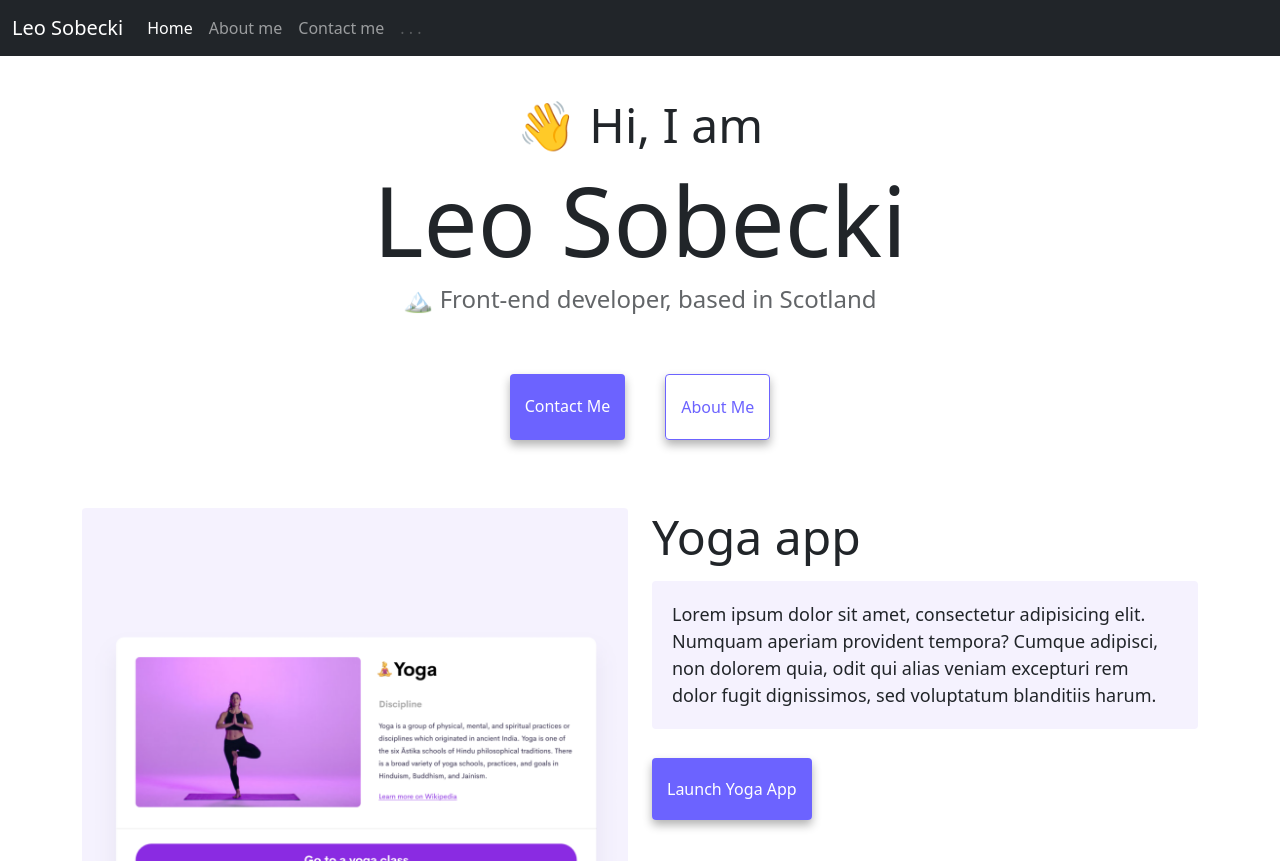
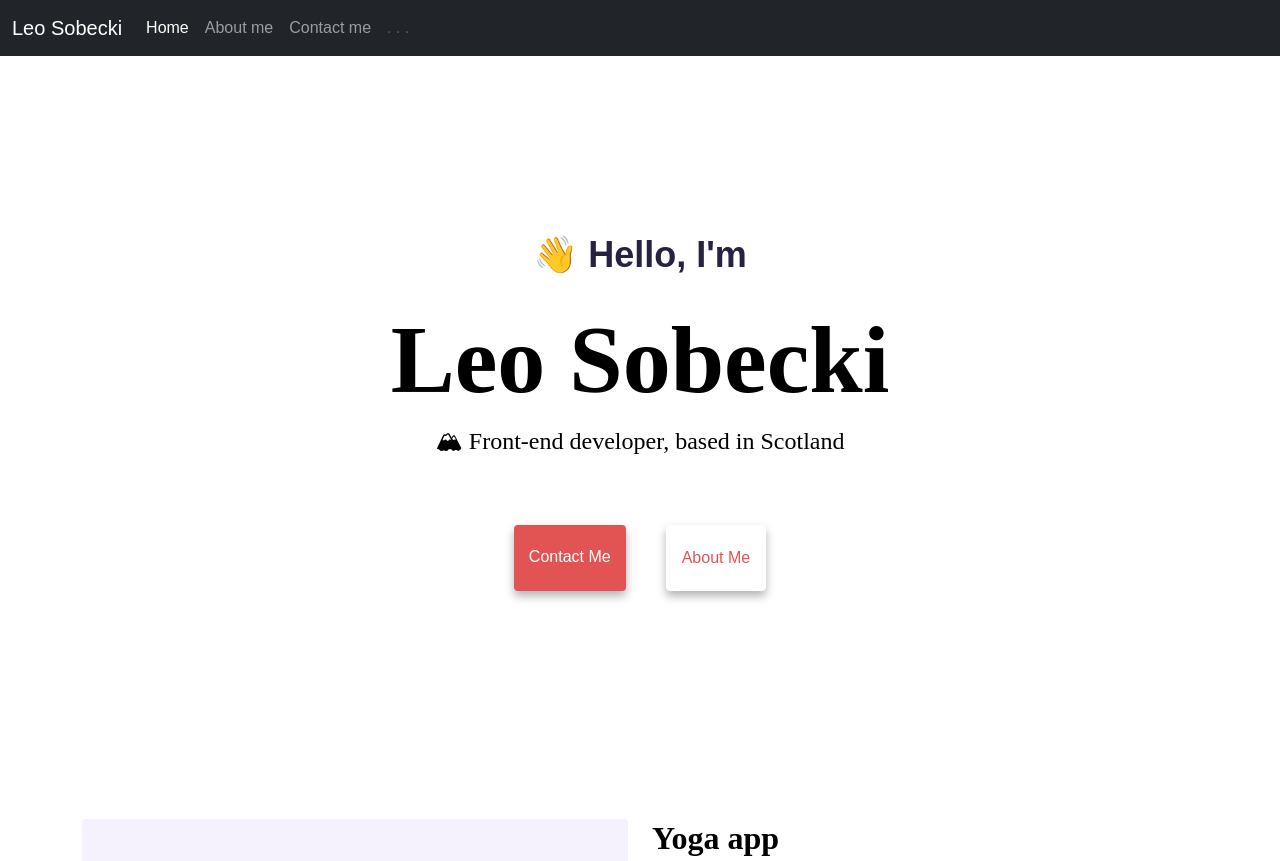
Before and after one commit to LS-hash/Portfolio, a plain HTML site: page index.html in a window 1280 px wide. Shown: the top 861 px of the page. Drawn offline with nearby package versions, Linux system fonts and the light colour scheme.

Commit message:
changed the fonts and primary color

```diff
--- a/index.html
+++ b/index.html
@@ -55,9 +55,11 @@
     <div class="container">
       <br />
       <br />
-      <h2 class="pt-5">👋 Hi, I am</h2>
-      <h1 class="p-2">Leo Sobecki</h1>
-      <h3>🏔 Front-end developer, based in Scotland</h3>
+      <div class="hero">
+        <p>👋 Hello, I'm</p>
+        <h1>Leo Sobecki</h1>
+        <h2>🏔 Front-end developer, based in Scotland</h2>
+
         <div class="navigation-links mb-5">
           <a
             href="about.html#contact"
@@ -71,6 +73,7 @@
             class="secondary-link"
             >About me</a
           >
+        </div>
       </div>
       <div class="row">
         <div class="col-sm-6">
--- a/style.css
+++ b/style.css
@@ -1,11 +1,15 @@
 :root {
-  --primary-color: #6c63ff;
-  --secondary-color: #f5f2fe;
+  --primary-color: white;
+  --secondary-color: rgb(226, 84, 84);
   --box-shadow: 0 5px 10px rgba(0, 0, 0, 0.3);
+  --heading-font-family: "Playfair Display", serif;
+  --default-font-family: "Poppins", sans-serif;
 }
 
 body {
   margin-bottom: 0 30px;
+  font-family: var(--default-font-family);
+  background: #ffffff;
 }
 
 h1,
@@ -13,23 +17,37 @@ h2,
 h3 {
   text-align: center;
   margin: 0;
+  color: black;
+  font-family: var(--heading-font-family);
+  font-weight: bold;
 }
 
 h1 {
   font-size: 96px;
 }
 
-h2 {
-  font-size: 48px;
+.hero {
+  background: var(--primary-color);
+  text-align: center;
+  padding: 160px 20px;
 }
 
-h3 {
+.hero p {
+  font-size: 36px;
+  font-weight: bold;
+  margin: 0;
+  color: #272142;
+}
+
+.hero h2 {
+  font-family: var(--heading-font-family);
+  font-weight: normal;
+  line-height: 2;
   font-size: 24px;
-  opacity: 0.7;
 }
 
 p {
-  background: var(--secondary-color);
+  background: var(--primary-color);
   padding: 20px;
   border-radius: 4px;
   font-size: 18px;
@@ -52,7 +70,7 @@ p {
   padding: 20px 15px;
   text-decoration: none;
   text-transform: capitalize;
-  background: var(--primary-color);
+  background: var(--secondary-color);
   box-shadow: var(--box-shadow);
   color: white;
   max-width: 150px;
@@ -63,8 +81,9 @@ p {
 }
 
 .secondary-link {
-  color: var(--primary-color);
+  color: var(--secondary-color);
   border: 1px solid var(--primary-color);
+  background-color: white;
   box-shadow: var(--box-shadow);
   max-width: 150px;
   text-decoration: none;
@@ -75,7 +94,7 @@ p {
 
 .secondary-link:hover {
   color: white;
-  background-color: var(--primary-color);
+  background-color: var(--secondary-color);
 }
 
 .homepage-link {
```
Also changed, not shown: 1 other file. Lines whose indentation alone changed are shown as unchanged.
